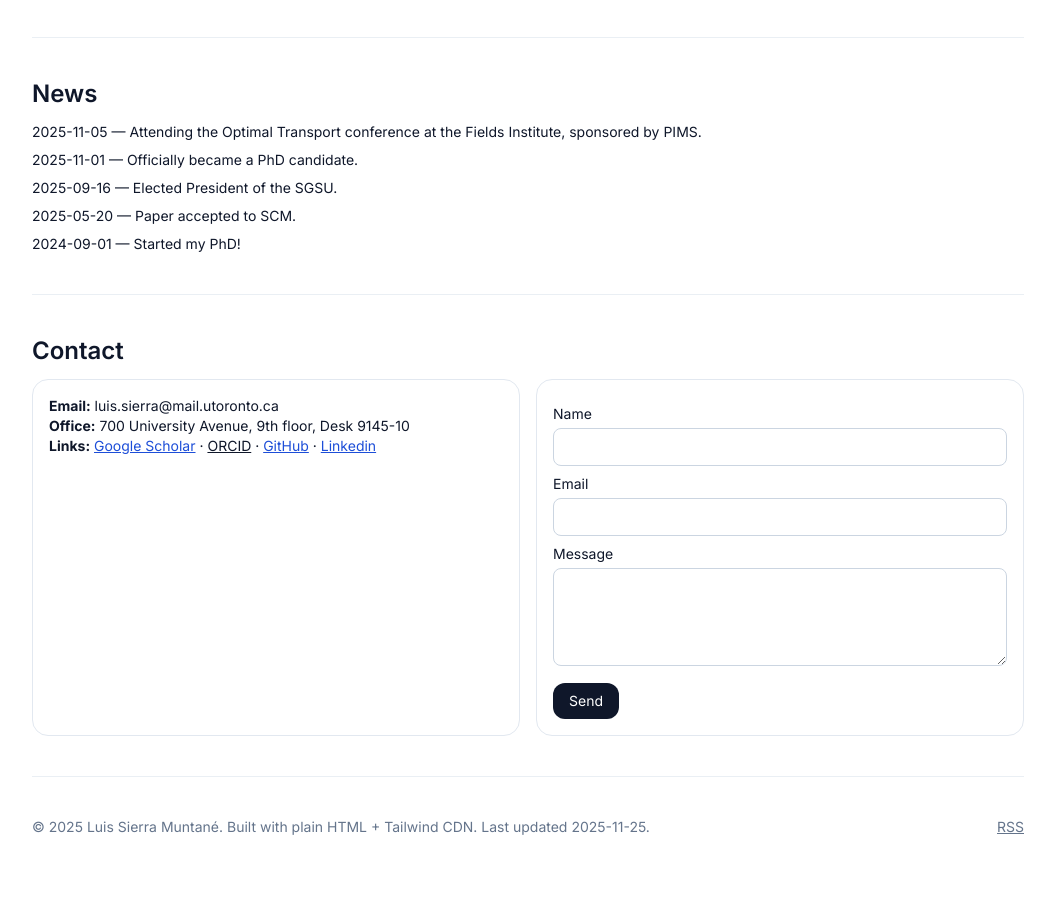
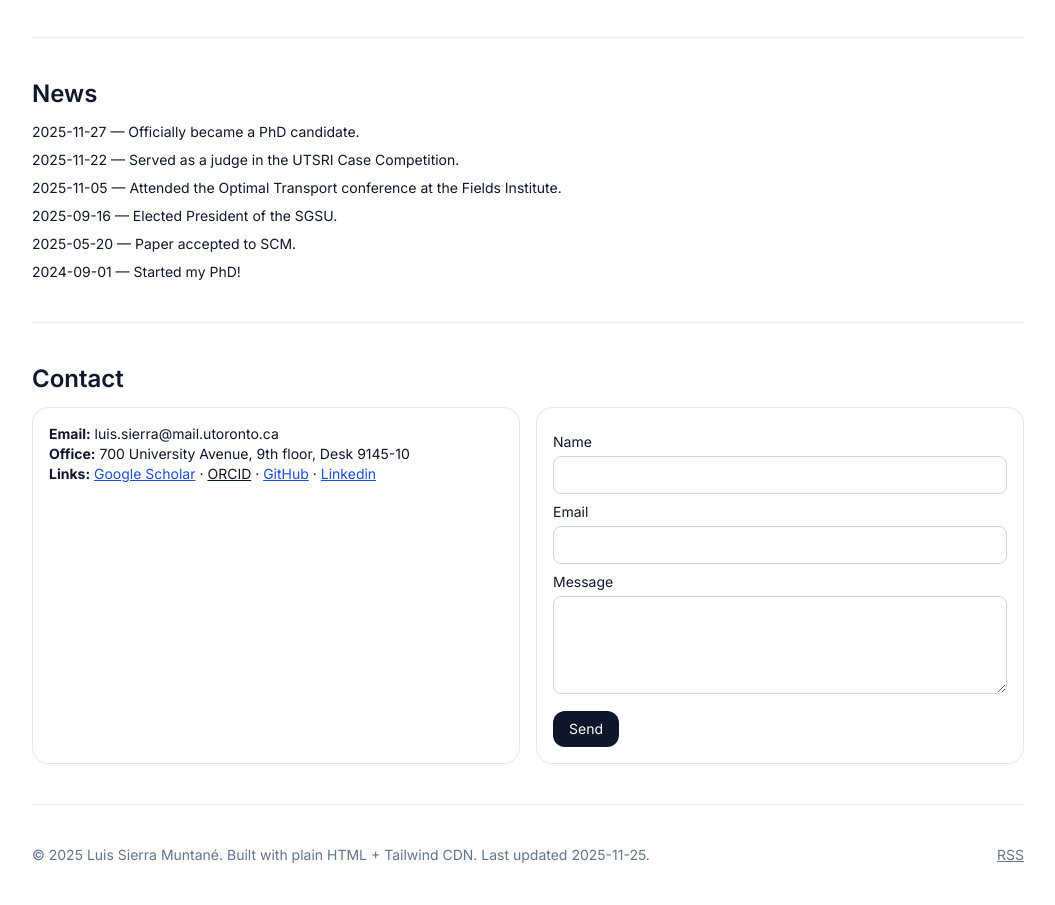
Before and after one commit to luis-sierra-muntane/luis-sierra-muntane.github.io, a plain HTML site: page index.html in a window 1280 px wide. Shown: the part 1833-2738 px from the top of the page, without its empty margins (112-1167 px from the left). Before the commit the page ends 2710 px from the top, so only its background shows below. Drawn offline with nearby package versions, Linux system fonts and the light colour scheme.

Commit message:
Update news section with recent events

```diff
--- a/index.html
+++ b/index.html
@@ -201,8 +201,9 @@
       <section id="news" class="py-10 border-t border-slate-200/70 dark:border-slate-800">
         <h2 class="text-2xl font-semibold">News</h2>
         <ul class="mt-3 space-y-2 text-sm">
-          <li>2025-11-05 — Attending the Optimal Transport conference at the Fields Institute, sponsored by PIMS.</li>
-          <li>2025-11-01 — Officially became a PhD candidate.</li>
+          <li>2025-11-27 — Officially became a PhD candidate.</li>
+          <li>2025-11-22 — Served as a judge in the UTSRI Case Competition.</li>
+          <li>2025-11-05 — Attended the Optimal Transport conference at the Fields Institute.</li>
           <li>2025-09-16 — Elected President of the SGSU.</li>
           <li>2025-05-20 — Paper accepted to SCM.</li>
           <li>2024-09-01 — Started my PhD!</li>
```
